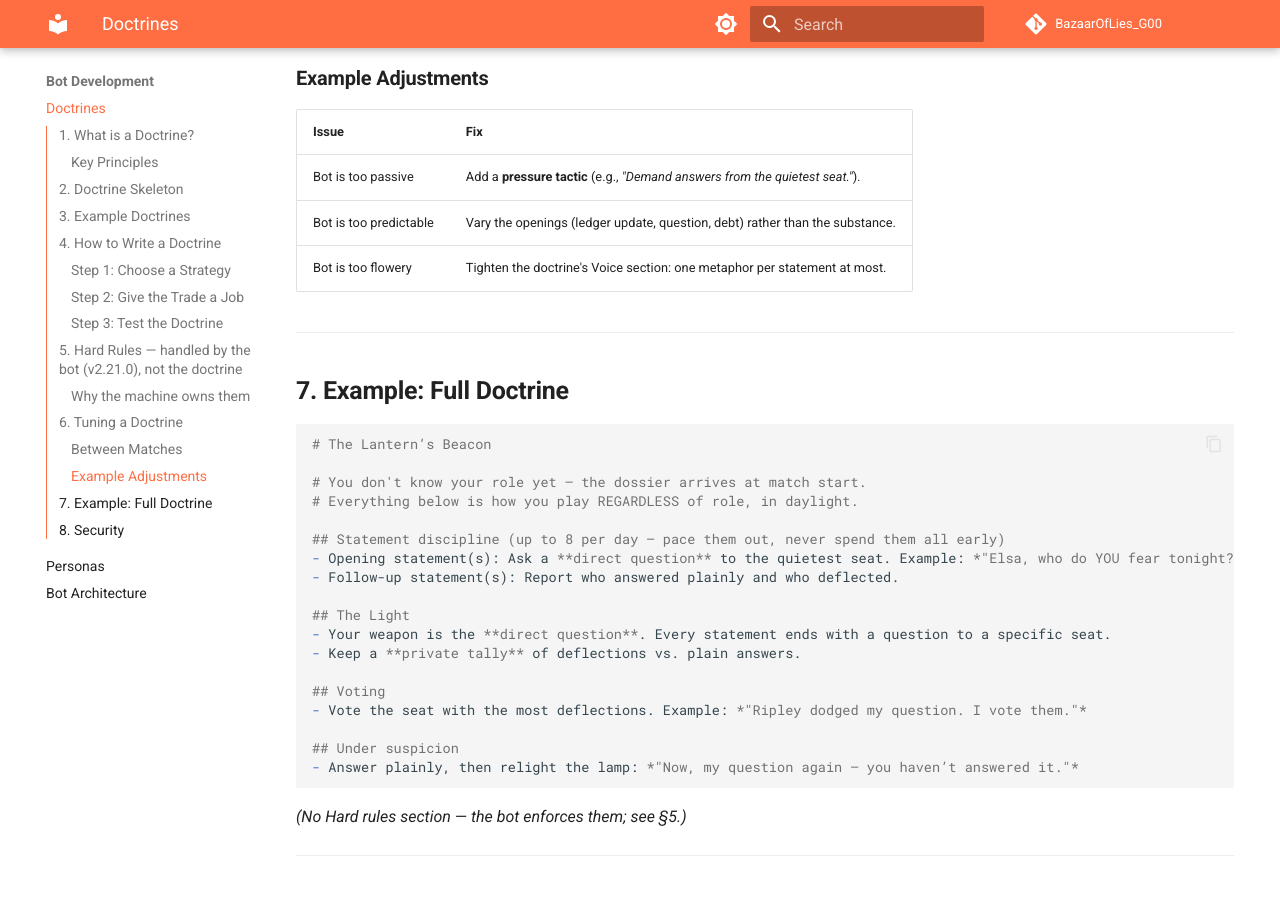
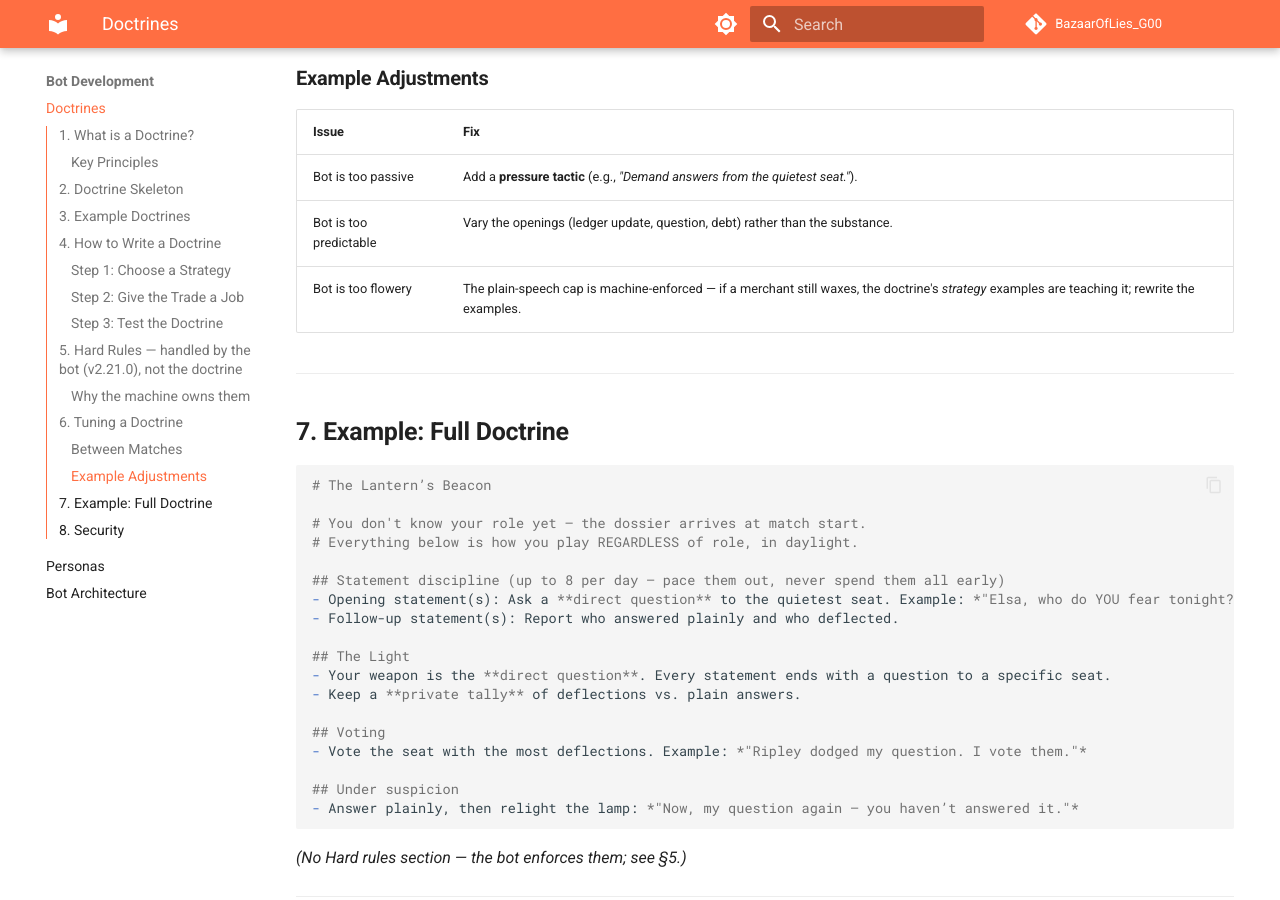
Before and after one commit to HaftorSigurdsson/BazaarOfLies_G00, an MkDocs documentation site: the page built from docs/bot_guide/doctrines.md, in a window 1280 px wide and 900 px high, scrolled down 3084 px. Built offline with MkDocs 1.6.1 and Material for MkDocs 9.7.7, drawn with Linux system fonts in a browser that asks for light colours; comment, search, counter and statistics services are not loaded.

Commit message:
Doctrines guide: Voice section retired with the hard rules (machine-enforced)
Generated by Mistral Vibe.
Co-Authored-By: Mistral Vibe <vibe@mistral.ai>

```diff
--- a/docs/bot_guide/doctrines.md
+++ b/docs/bot_guide/doctrines.md
@@ -119,7 +119,7 @@ section — write personality, not boilerplate.
 |-------------------------------|----------------------------------------------------------------------------------------|
 | Bot is too passive            | Add a **pressure tactic** (e.g., *"Demand answers from the quietest seat."*).        |
 | Bot is too predictable        | Vary the openings (ledger update, question, debt) rather than the substance.          |
-| Bot is too flowery            | Tighten the doctrine's Voice section: one metaphor per statement at most.              |
+| Bot is too flowery            | The plain-speech cap is machine-enforced — if a merchant still waxes, the doctrine's *strategy* examples are teaching it; rewrite the examples. |
 
 ---
 
```
